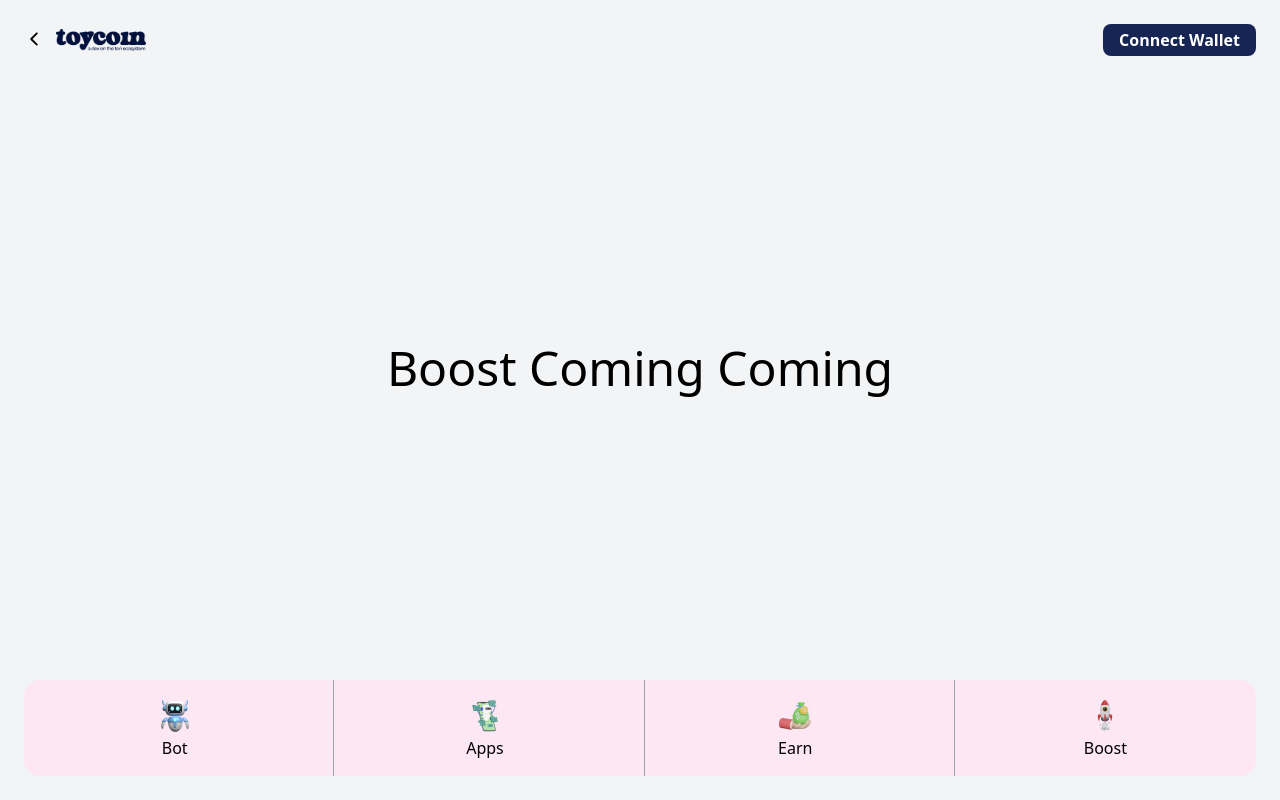
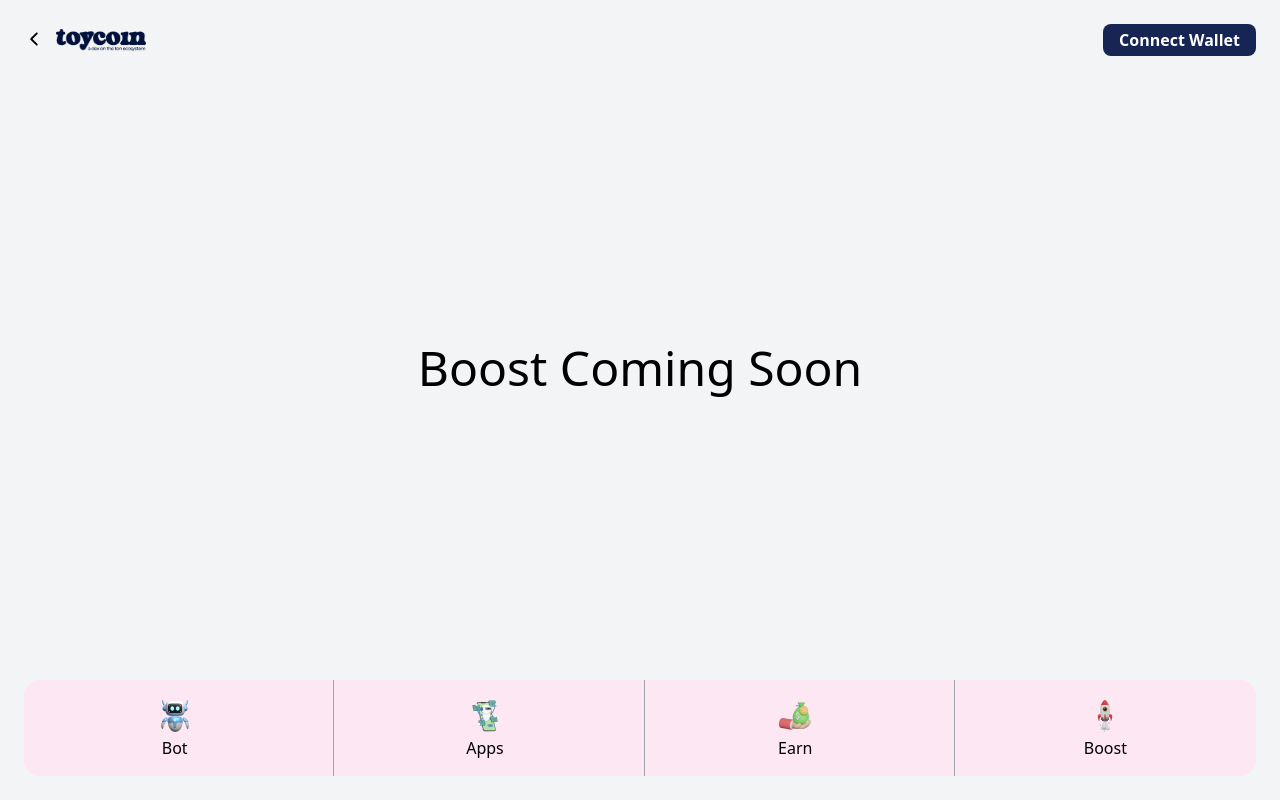
Before and after one commit to Josh2580/toyCoin, a React (Vite) app: page /boost in a window 1280 px wide. Built offline with nearby package versions, Linux system fonts and the light colour scheme; what react-compound-timer would draw is missing.

Commit message:
boost page

```diff
--- a/src/pages/BoostPage.jsx
+++ b/src/pages/BoostPage.jsx
@@ -6,7 +6,7 @@ const BoostPage = () => {
   return (
     <div className=" h-screen flex flex-col gap-4 p-6 justify-between bg-gray-100">
       <HeaderComp visible={true} />
-      <h2 className="text-center text-5xl text-bold">Boost Coming Coming</h2>
+      <h2 className="text-center text-5xl text-bold">Boost Coming Soon</h2>
       <Footer2 />
     </div>
   );
```
